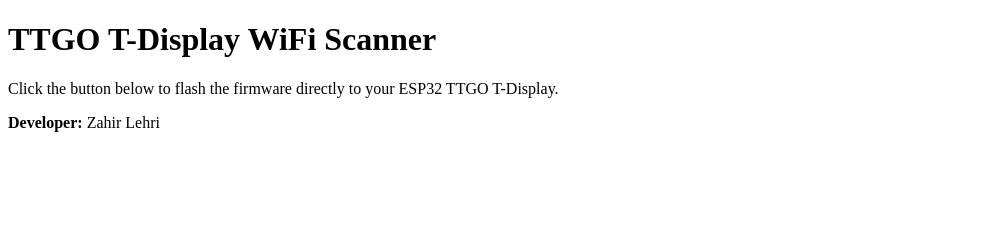
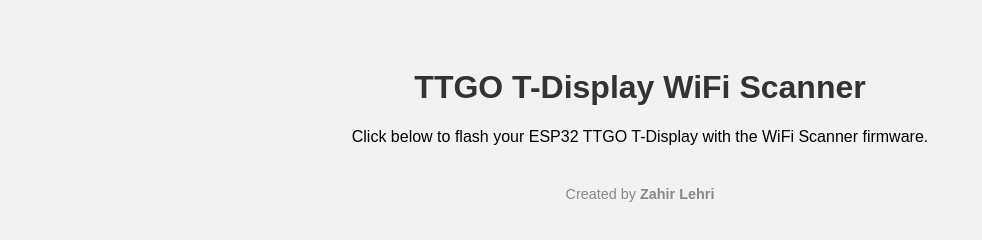
Before and after one commit to xahirlehri/flasher, a plain HTML site: page index.html in a window 1280 px wide. Shown: the whole page, without its empty margins (0-982 px from the left). Drawn offline with Linux system fonts and the light colour scheme.

Commit message:
Update index.html

```diff
--- a/index.html
+++ b/index.html
@@ -1,15 +1,38 @@
 <!DOCTYPE html>
-<html>
+<html lang="en">
 <head>
+  <meta charset="UTF-8" />
+  <meta name="viewport" content="width=device-width, initial-scale=1.0"/>
   <title>TTGO T-Display WiFi Scanner Flasher</title>
   <script type="module" src="https://unpkg.com/esp-web-tools@8.0.3/dist/web/install-button.js?module"></script>
+  <style>
+    body {
+      font-family: sans-serif;
+      text-align: center;
+      padding: 40px;
+      background-color: #f2f2f2;
+    }
+    h1 {
+      color: #333;
+    }
+    esp-web-install-button {
+      margin-top: 20px;
+    }
+    .footer {
+      margin-top: 40px;
+      font-size: 0.9em;
+      color: #888;
+    }
+  </style>
 </head>
 <body>
   <h1>TTGO T-Display WiFi Scanner</h1>
-  <p>Click the button below to flash the firmware directly to your ESP32 TTGO T-Display.</p>
+  <p>Click below to flash your ESP32 TTGO T-Display with the WiFi Scanner firmware.</p>
 
   <esp-web-install-button manifest="manifest.json"></esp-web-install-button>
 
-  <p><strong>Developer:</strong> Zahir Lehri</p>
+  <div class="footer">
+    <p>Created by <strong>Zahir Lehri</strong></p>
+  </div>
 </body>
 </html>
```
